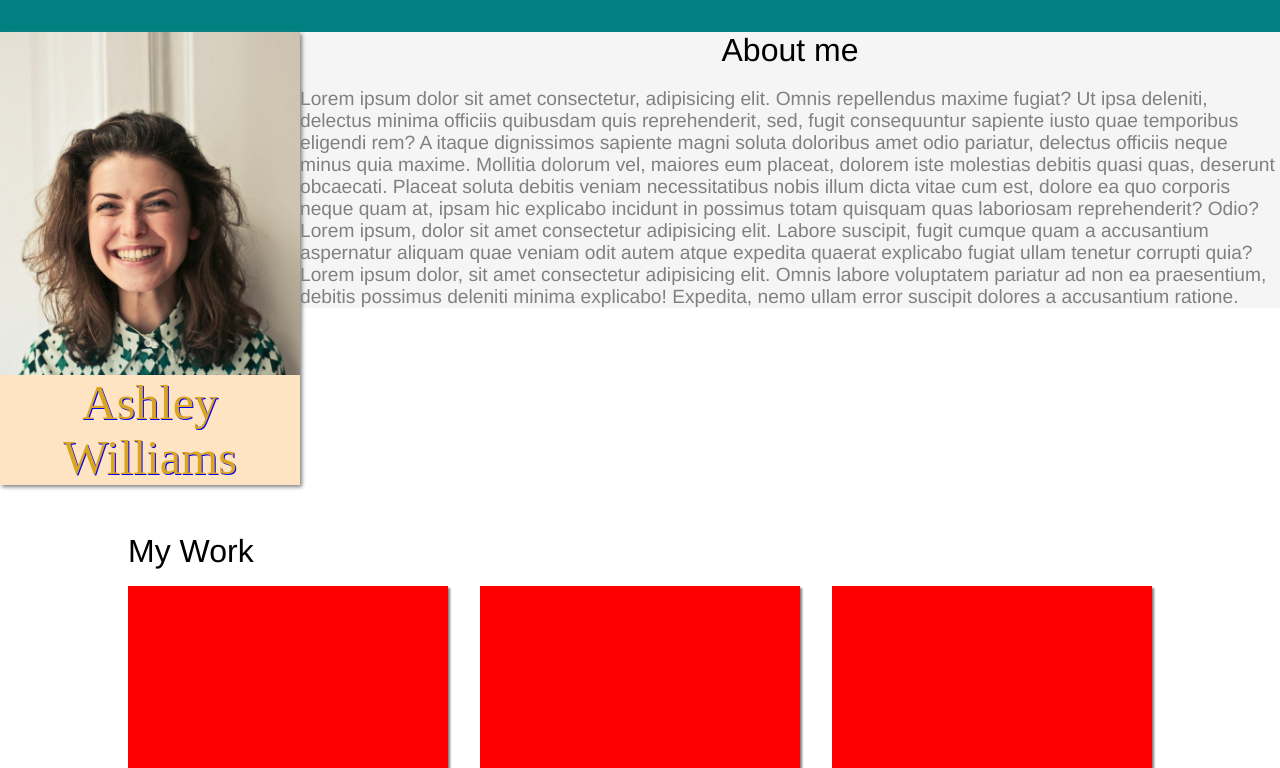
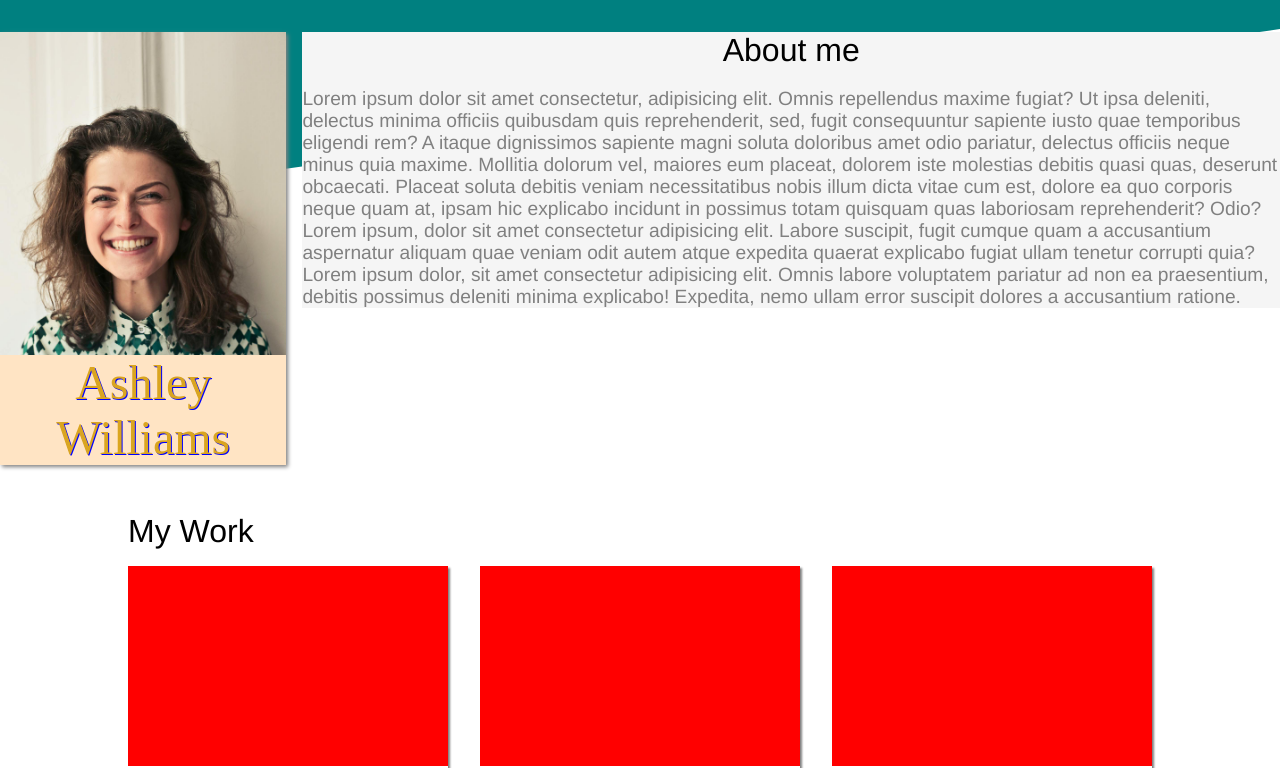
Before and after one commit to GaneshS288/homepage, a plain HTML site: page index.html in a window 1280 px wide. Shown: the top 768 px of the page. Drawn offline with Linux system fonts and the light colour scheme.

Commit message:
try flexbox

```diff
--- a/style.css
+++ b/style.css
@@ -275,18 +275,19 @@ address {
 
 @media (min-width: 750px) {
     header {
-        display: block;
-        min-height: 60vh;
+        flex-direction: row;
+        align-items: start;
     }
 
     header > div:first-child {
-        float: left;
-        max-width: 300px;
+        flex: 1 1 300px;
+        width: auto;
+        min-width: auto;
     }
 
     header > div:last-child {
         background: whitesmoke;
-        width: auto;
+        flex: 5 1 auto;
     }
 
     header > div:last-child > h2 {
```
